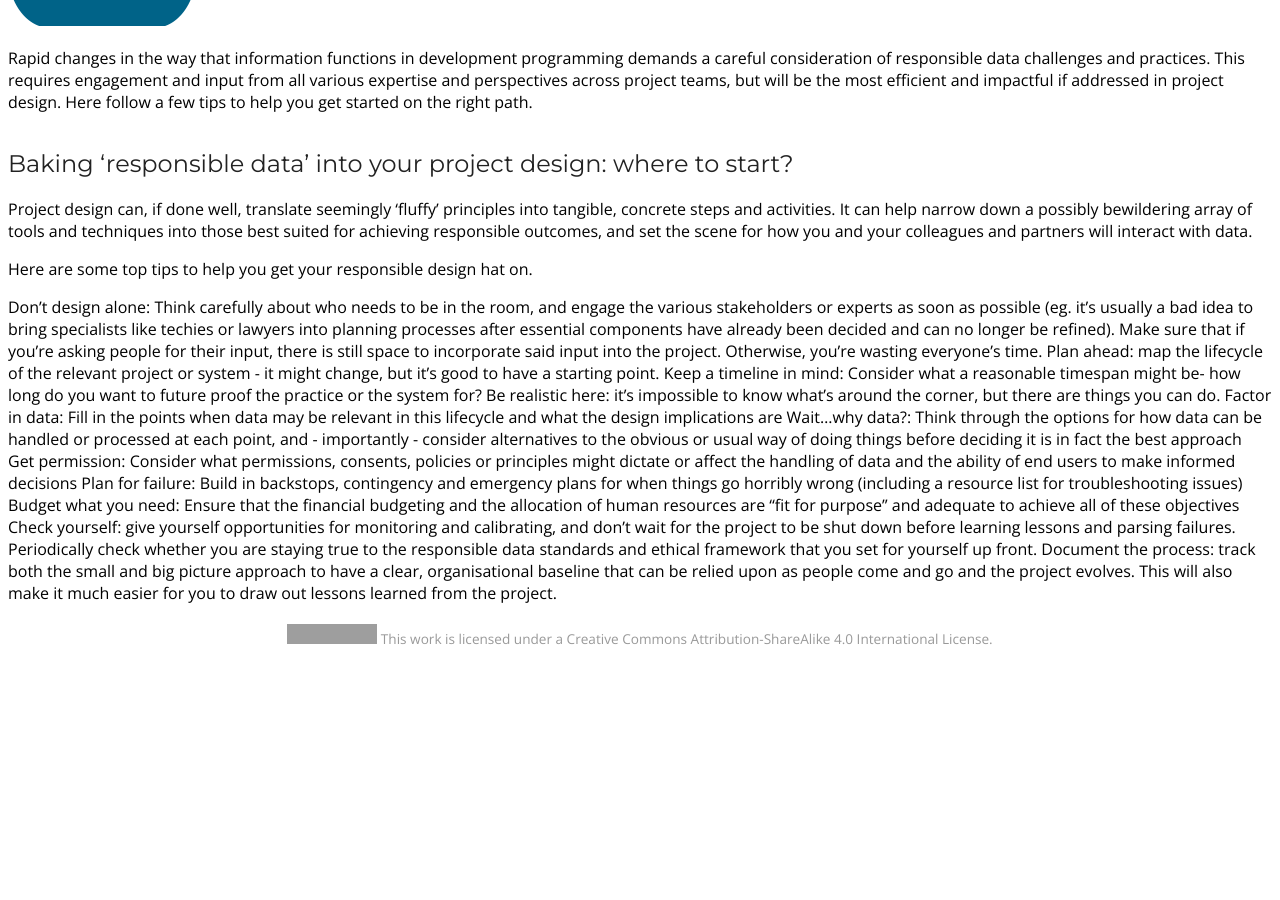
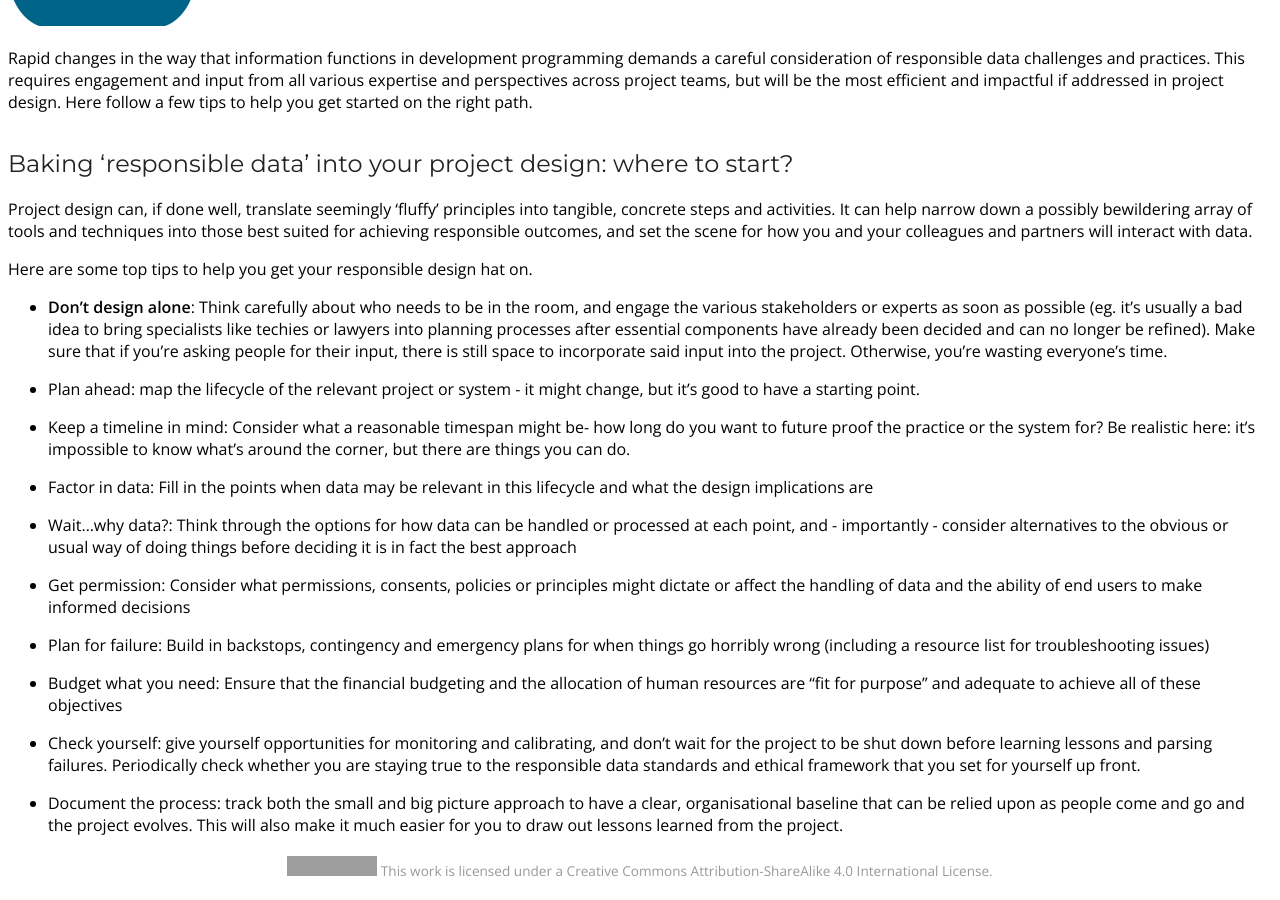
Before and after one commit to the-engine-room/archive-rdf-primer, a Jekyll site: the page built from _posts/2-designing-a-project/0000-02-01-designing-responsible-projects.md, in a window 1280 px wide and 900 px high, scrolled down 1174 px. Built offline with Jekyll 4.4.1, drawn with Linux system fonts in a browser that asks for light colours; Markdown is read by kramdown in place of the engine named in the settings; comment, search, counter and statistics services are not loaded; a style sheet for code colours, icons or effects is not loaded; before the commit the page ends 1842 px from its top, so only the background shows below that; grey boxes are pictures that could not be loaded.

```diff
--- a/_posts/2-designing-a-project/0000-02-01-designing-responsible-projects.md
+++ b/_posts/2-designing-a-project/0000-02-01-designing-responsible-projects.md
@@ -4,6 +4,7 @@ title: Designing responsible projects
 category: "designing-a-project"
 published: true
 ---
+
 
 
 ![chapter-image]({{site.baseurl}}/assets/icons/icon-designing.png)
@@ -16,13 +17,21 @@ Project design can, if done well, translate seemingly 'fluffy' principles into t
 
 Here are some top tips to help you get your responsible design hat on.
 
-Don't design alone: Think carefully about who needs to be in the room, and engage the various stakeholders or experts as soon as possible (eg. it's usually a bad idea to bring specialists like techies or lawyers into planning processes after essential components have already been decided and can no longer be refined). Make sure that if you're asking people for their input, there is still space to incorporate said input into the project. Otherwise, you're wasting everyone's time.
-Plan ahead: map the lifecycle of the relevant project or system - it might change, but it's good to have a starting point.
-Keep a timeline in mind: Consider what a reasonable timespan might be- how long do you want to future proof the practice or the system for? Be realistic here: it's impossible to know what's around the corner, but there are things you can do.
-Factor in data: Fill in the points when data may be relevant in this lifecycle and what the design implications are
-Wait...why data?: Think through the options for how data can be handled or processed at each point, and - importantly - consider alternatives to the obvious or usual way of doing things before deciding it is in fact the best approach
-Get permission: Consider what permissions, consents, policies or principles might dictate or affect the handling of data and the ability of end users to make informed decisions
-Plan for failure: Build in backstops, contingency and emergency plans for when things go horribly wrong (including a resource list for troubleshooting issues)
-Budget what you need: Ensure that the financial budgeting and the allocation of human resources are "fit for purpose" and adequate to achieve all of these objectives
-Check yourself: give yourself opportunities for monitoring and calibrating, and don't wait for the project to be shut down before learning lessons and parsing failures. Periodically check whether you are staying true to the responsible data standards and ethical framework that you set for yourself up front.
-Document the process: track both the small and big picture approach to have a clear, organisational baseline that can be relied upon as people come and go and the project evolves. This will also make it much easier for you to draw out lessons learned from the project.
+- **Don't design alone**: Think carefully about who needs to be in the room, and engage the various stakeholders or experts as soon as possible (eg. it's usually a bad idea to bring specialists like techies or lawyers into planning processes after essential components have already been decided and can no longer be refined). Make sure that if you're asking people for their input, there is still space to incorporate said input into the project. Otherwise, you're wasting everyone's time.
+
+- Plan ahead: map the lifecycle of the relevant project or system - it might change, but it's good to have a starting point.
+
+- Keep a timeline in mind: Consider what a reasonable timespan might be- how long do you want to future proof the practice or the system for? Be realistic here: it's impossible to know what's around the corner, but there are things you can do.
+- Factor in data: Fill in the points when data may be relevant in this lifecycle and what the design implications are
+
+- Wait...why data?: Think through the options for how data can be handled or processed at each point, and - importantly - consider alternatives to the obvious or usual way of doing things before deciding it is in fact the best approach
+
+- Get permission: Consider what permissions, consents, policies or principles might dictate or affect the handling of data and the ability of end users to make informed decisions
+
+- Plan for failure: Build in backstops, contingency and emergency plans for when things go horribly wrong (including a resource list for troubleshooting issues)
+
+- Budget what you need: Ensure that the financial budgeting and the allocation of human resources are "fit for purpose" and adequate to achieve all of these objectives
+
+- Check yourself: give yourself opportunities for monitoring and calibrating, and don't wait for the project to be shut down before learning lessons and parsing failures. Periodically check whether you are staying true to the responsible data standards and ethical framework that you set for yourself up front.
+
+- Document the process: track both the small and big picture approach to have a clear, organisational baseline that can be relied upon as people come and go and the project evolves. This will also make it much easier for you to draw out lessons learned from the project.
```
